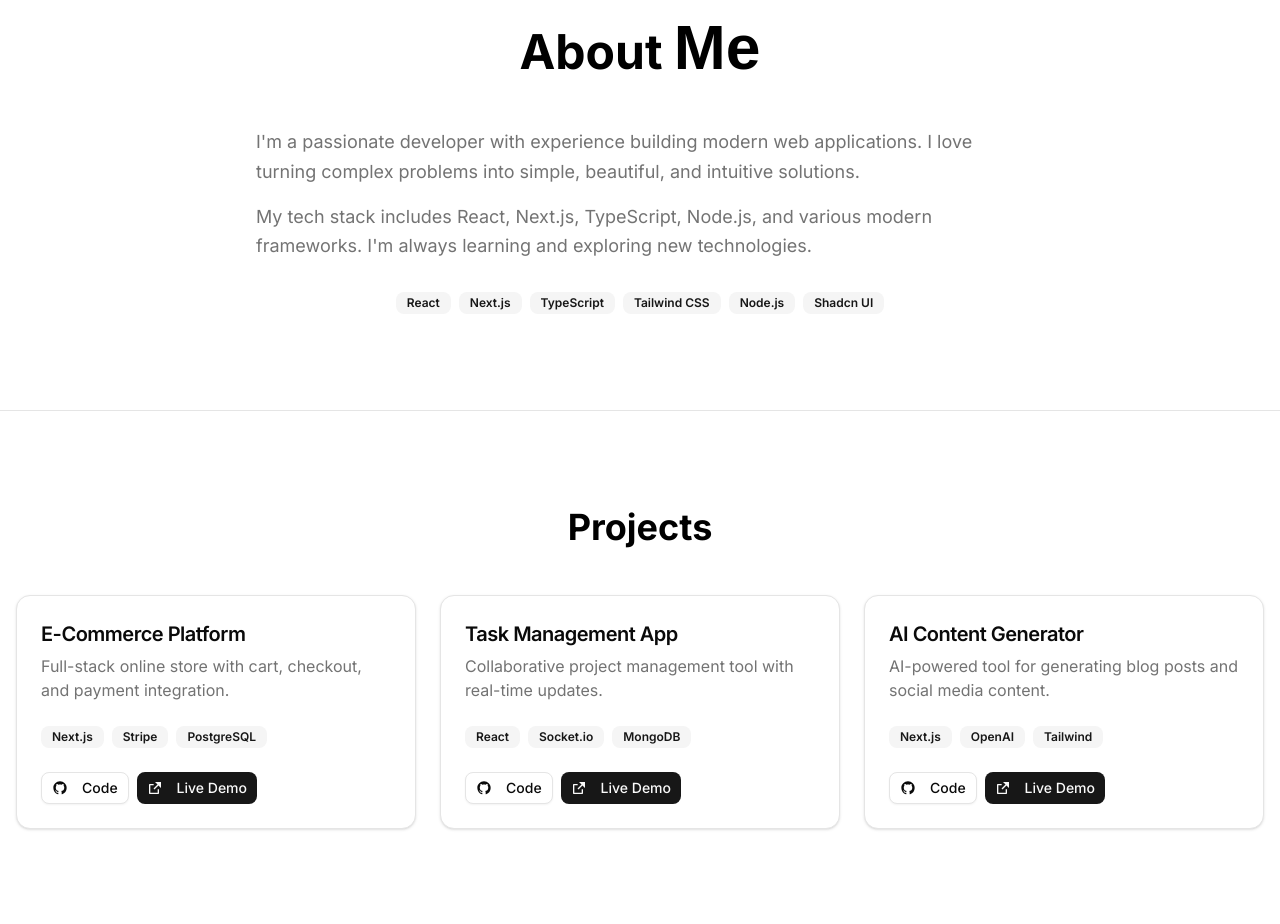
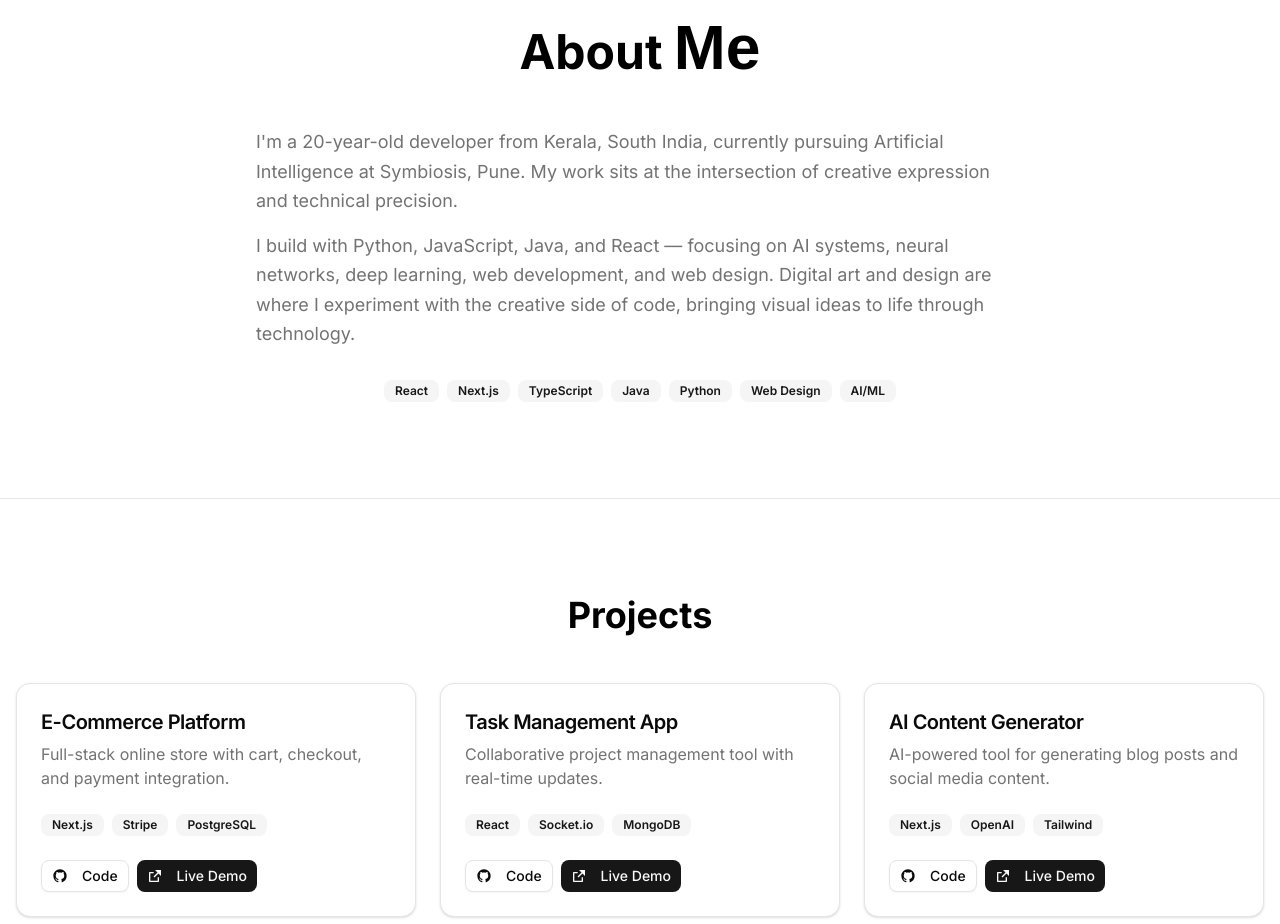
Before and after one commit to codezeroexe/portfolio-website, a Next.js app: page / in a window 1280 px wide. Shown: the part 880-1804 px from the top of the page. Built offline with nearby package versions, Linux system fonts and the light colour scheme; a web font is replaced by a local one.

Commit message:
update: about section with real bio, dynamic age, webdev/java/design

```diff
--- a/src/app/page.tsx
+++ b/src/app/page.tsx
@@ -39,16 +39,14 @@ export default function Home() {
           </h2>
           <div className="max-w-3xl mx-auto text-lg text-muted-foreground leading-relaxed">
             <p className="mb-4">
-              I'm a passionate developer with experience building modern web applications.
-              I love turning complex problems into simple, beautiful, and intuitive solutions.
+              I'm a {new Date().getFullYear() - 2006}-year-old developer from Kerala, South India, currently pursuing Artificial Intelligence at Symbiosis, Pune. My work sits at the intersection of creative expression and technical precision.
             </p>
             <p>
-              My tech stack includes React, Next.js, TypeScript, Node.js, and various
-              modern frameworks. I'm always learning and exploring new technologies.
+              I build with Python, JavaScript, Java, and React — focusing on AI systems, neural networks, deep learning, web development, and web design. Digital art and design are where I experiment with the creative side of code, bringing visual ideas to life through technology.
             </p>
           </div>
           <div className="flex flex-wrap gap-2 justify-center mt-8">
-            {["React", "Next.js", "TypeScript", "Tailwind CSS", "Node.js", "Shadcn UI"].map((tech) => (
+            {["React", "Next.js", "TypeScript", "Java", "Python", "Web Design", "AI/ML"].map((tech) => (
               <Badge key={tech} variant="secondary">{tech}</Badge>
             ))}
           </div>
```
